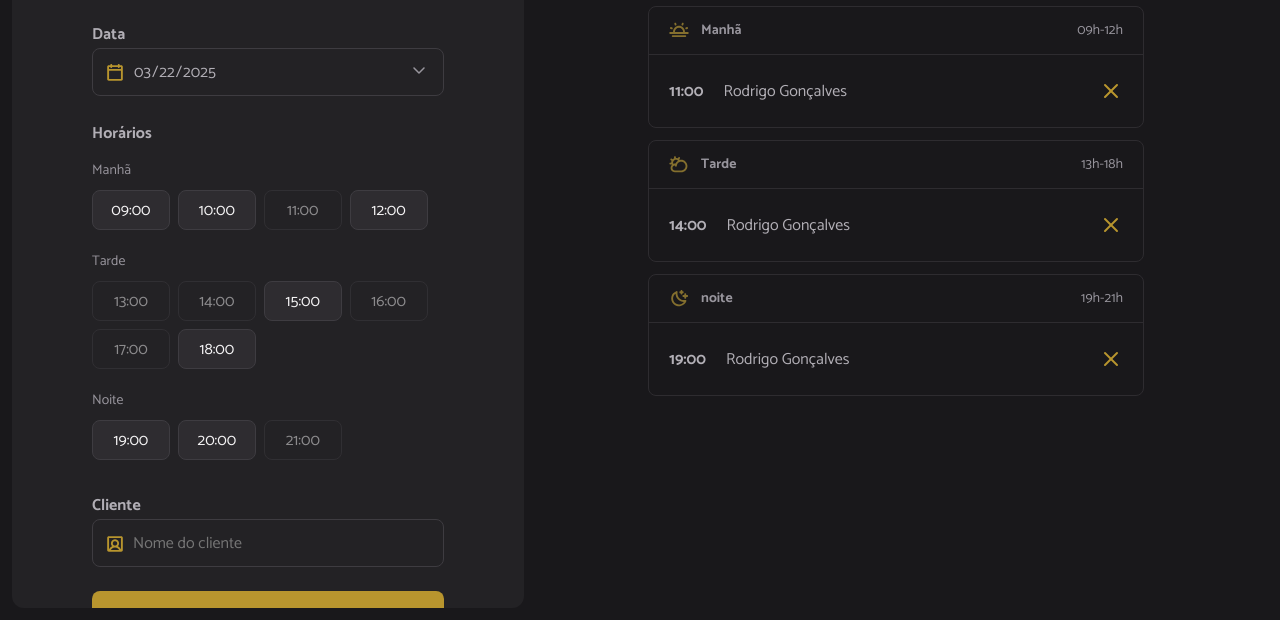
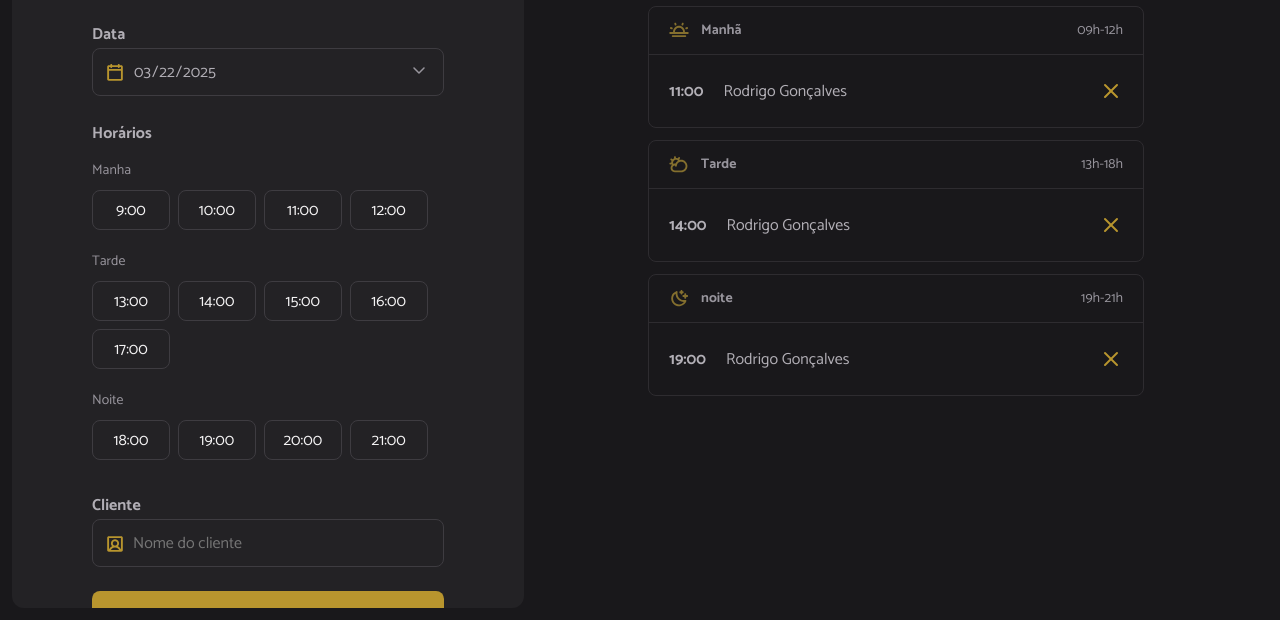
Before and after one commit to kayobitencourt/rocketseat-repositories, a website built with webpack: page fullstack/hairday-project/index.html in a window 1280 px wide. Shown: the part 180-800 px from the top of the page. Built offline with nearby package versions, Linux system fonts and the light colour scheme.

Commit message:
Finalizando a manipulacao do form

```diff
--- a/fullstack/hairday-project/index.html
+++ b/fullstack/hairday-project/index.html
@@ -37,67 +37,20 @@
         <span class="label">Horários</span>
         <ul id="hours" class="hours" aria-label="Horários disponíveis de manhã">
           <!-- Exemplo: Manhã -->
-          <li data-period="morning" class="hour-period">Manhã</li>
-          <li data-period="morning" value="09:00" class="hour hour-available">
-            09:00
-          </li>
-          <li data-period="morning" value="10:00" class="hour hour-available">
-            10:00
-          </li>
-          <li data-period="morning" value="11:00" class="hour hour-unavailable">
-            11:00
-          </li>
+          <!-- <li data-period="morning" class="hour-period">Manhã</li>
           <li data-period="morning" value="12:00" class="hour hour-available">
             12:00
-          </li>
+          </li> -->
           <!-- Exemplo: Tarde  -->
-          <li data-period="morning" class="hour-period">Tarde</li>
-          <li
-            data-period="afternoon"
-            value="13:00"
-            class="hour hour-unavailable"
-          >
-            13:00
-          </li>
-          <li
-            data-period="afternoon"
-            value="14:00"
-            class="hour hour-unavailable"
-          >
-            14:00
-          </li>
-          <li data-period="afternoon" value="15:00" class="hour hour-available">
-            15:00
-          </li>
-          <li
-            data-period="afternoon"
-            value="16:00"
-            class="hour hour-unavailable"
-          >
-            16:00
-          </li>
-          <li
-            data-period="afternoon"
-            value="17:00"
-            class="hour hour-unavailable"
-          >
-            17:00
-          </li>
+          <!-- <li data-period="morning" class="hour-period">Tarde</li>
           <li data-period="afternoon" value="18:00" class="hour hour-available">
             18:00
-          </li>
+          </li> -->
           <!-- Exemplo: Noite -->
-          <li data-period="morning" class="hour-period">Noite</li>
-
+          <!-- <li data-period="morning" class="hour-period">Noite</li>
           <li data-period="night" value="19:00" class="hour hour-available">
             19:00
-          </li>
-          <li data-period="night" value="20:00" class="hour hour-available">
-            20:00
-          </li>
-          <li data-period="night" value="21:00" class="hour hour-unavailable">
-            21:00
-          </li>
+          </li> -->
         </ul>
 
         <label for="client" class="label">Cliente</label>
--- a/fullstack/hairday-project/src/main.js
+++ b/fullstack/hairday-project/src/main.js
@@ -10,3 +10,5 @@ import "./libs/dayjs.js";
 
 //JS
 import "./modules/form/submit.js";
+import "./modules/page-load.js";
+import "./modules/form/date-change.js";
--- /dev/null
+++ b/fullstack/hairday-project/src/modules/form/date-change.js
@@ -0,0 +1,7 @@
+//Seleciona o input de data
+import { scheduleDay } from "../schedules/load";
+const selectedDate = document.getElementById("date");
+
+//Recarrega a lista de dados quando o input mudar
+
+selectedDate.onchange = () => scheduleDay();
--- /dev/null
+++ b/fullstack/hairday-project/src/modules/form/hours-click.js
@@ -0,0 +1,11 @@
+export function hoursClick() {
+  const hours = document.querySelectorAll(".hour-avaliable");
+  hours.forEach((avaliable) => {
+    avaliable.addEventListener("click", (selected) => {
+      hours.forEach((hour) => {
+        hour.classList.remove("hour-selected");
+      });
+      selected.target.classList.add("hour-selected");
+    });
+  });
+}
--- /dev/null
+++ b/fullstack/hairday-project/src/modules/form/hours-load.js
@@ -0,0 +1,51 @@
+import { openingHours } from "../../utils/opening-hours.js";
+import dayjs from "dayjs";
+import { hoursClick } from "./hours-click.js";
+
+const hours = document.getElementById("hours");
+
+export function hoursLoad({ date }) {
+  //Limpa a list
+  hours.innerHTML = "";
+  const opening = openingHours.map((hour) => {
+    const [scheduleHour] = hour.split(":");
+
+    //Adiciona a hora na data
+    const isHourPast = dayjs(date).add(scheduleHour, "hour").isAfter(dayjs());
+
+    //Define se o horario esta disponivel
+    return {
+      hour,
+      avaliable: isHourPast,
+    };
+  });
+
+  //Renderiza os horarios
+  opening.forEach(({ hour, avaliable }) => {
+    const li = document.createElement("li");
+    li.classList.add("hour");
+    li.classList.add(avaliable ? "hour-avaliable" : "hour-unavaliable");
+
+    li.textContent = hour;
+
+    if (hour === "9:00") {
+      hourHeaderAdd("Manha");
+    } else if (hour === "13:00") {
+      hourHeaderAdd("Tarde");
+    } else if (hour === "18:00") {
+      hourHeaderAdd("Noite");
+    }
+
+    hours.append(li);
+  });
+
+  hoursClick();
+}
+
+function hourHeaderAdd(title) {
+  const header = document.createElement("li");
+  header.classList.add("hour-period");
+  header.textContent = title;
+
+  hours.append(header);
+}
--- a/fullstack/hairday-project/src/modules/form/submit.js
+++ b/fullstack/hairday-project/src/modules/form/submit.js
@@ -1,6 +1,7 @@
 import dayjs from "dayjs";
 const form = document.querySelector("form");
 const selectedDate = document.getElementById("date");
+const clientName = document.getElementById("client");
 
 //Data atual para formatar o input
 const inputToday = dayjs(new Date()).format("YYYY-MM-DD");
@@ -13,5 +14,29 @@ selectedDate.min = inputToday;
 
 form.onsubmit = (event) => {
   event.preventDefault();
-  console.log("enviado");
+  try {
+    const name = clientName.value.trim();
+
+    if (!name) {
+      return alert("Nome nao preenchido");
+    }
+
+    //Recupera horario selecionado
+    const hourSelected = document.querySelector(".hour-selected");
+
+    if (!hourSelected) {
+      return alert("Informe o horario selecionado");
+    }
+
+    //Recupera somente a hora
+    const [hour] = hourSelected.innerText.split(":");
+
+    //Inserindo hora na data
+    const when = dayjs(selectedDate.value).add(hour, "hour");
+
+    //Gera um novo id
+    const id = new Date().getTime();
+  } catch (error) {
+    console.log("Nao foi possivel:", error);
+  }
 };
--- /dev/null
+++ b/fullstack/hairday-project/src/modules/page-load.js
@@ -0,0 +1,5 @@
+import { scheduleDay } from "./schedules/load.js";
+
+document.addEventListener("DOMContentLoaded", () => {
+  scheduleDay();
+});
--- /dev/null
+++ b/fullstack/hairday-project/src/modules/schedules/load.js
@@ -0,0 +1,9 @@
+import { hoursLoad } from "../form/hours-load.js";
+const selectedDate = document.getElementById("date");
+
+export function scheduleDay() {
+  //obtem a data do input
+  const date = selectedDate.value;
+
+  hoursLoad({ date });
+}
```
